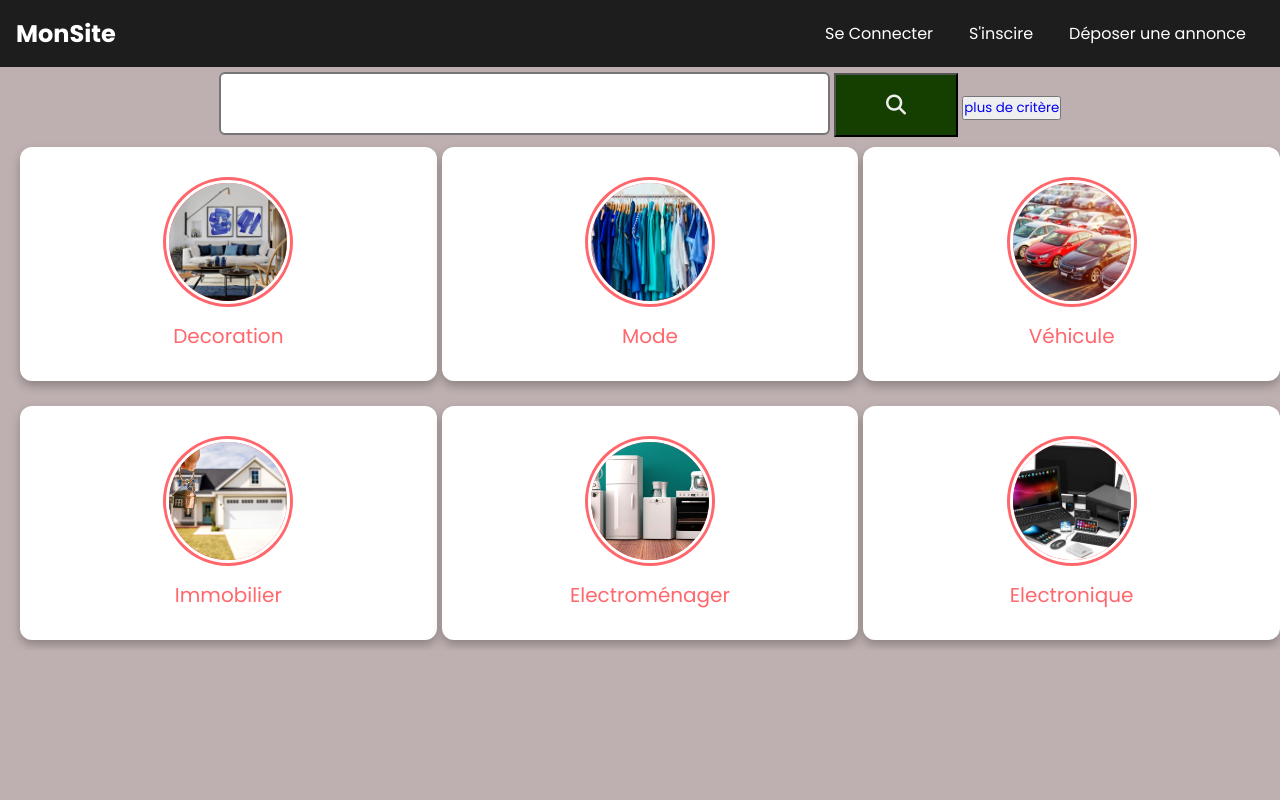
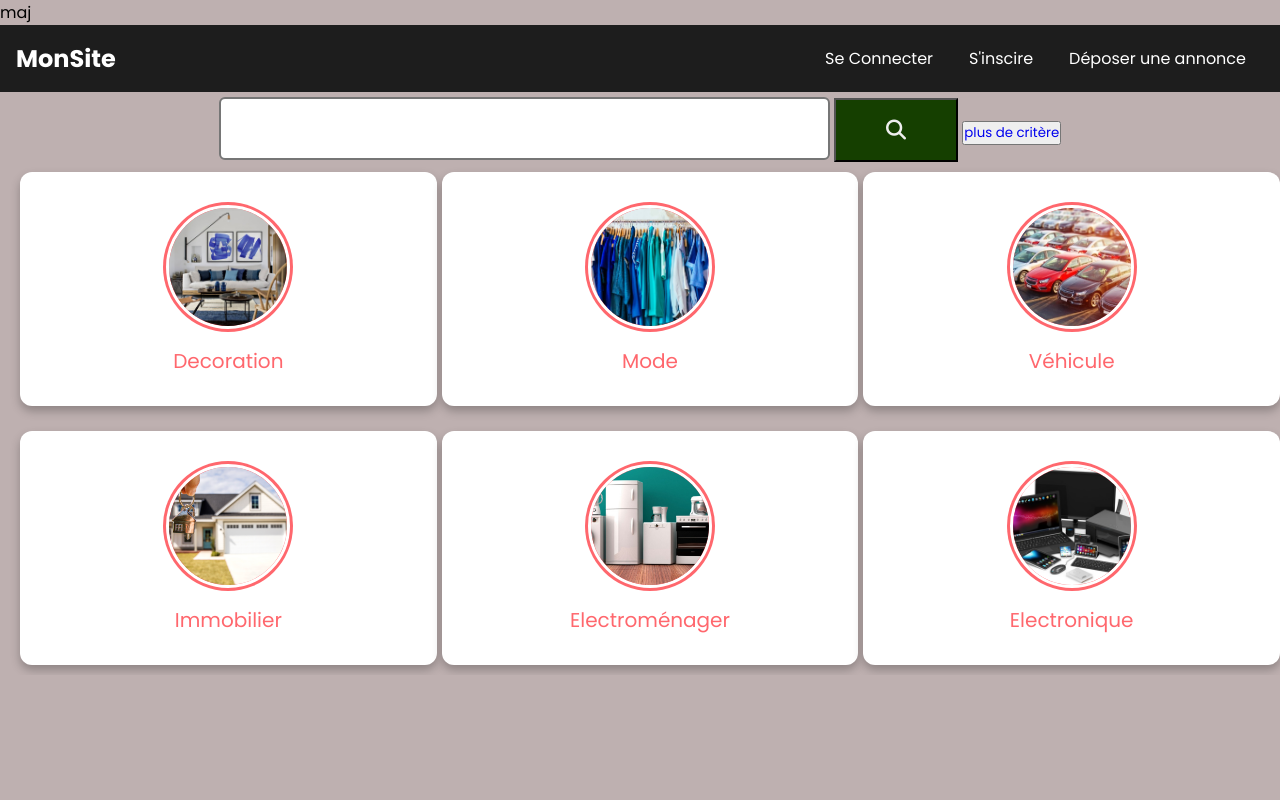
Before and after one commit to 41M3Dev/MonSiteAnnonce, a PHP site: page / in a window 1280 px wide. Run offline with PHP 8.4, Linux system fonts and the light colour scheme; some libraries are stand-ins or nearby versions.

Commit message:
Update index.php

```diff
--- a/index.php
+++ b/index.php
@@ -1,4 +1,5 @@
 <!DOCTYPE html>
+maj
 <?php
     // Connexion et choix de la base de données
     require_once 'config/config.php';
```
